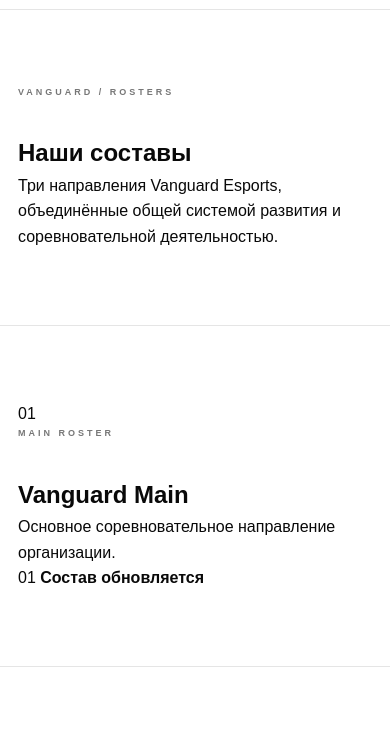
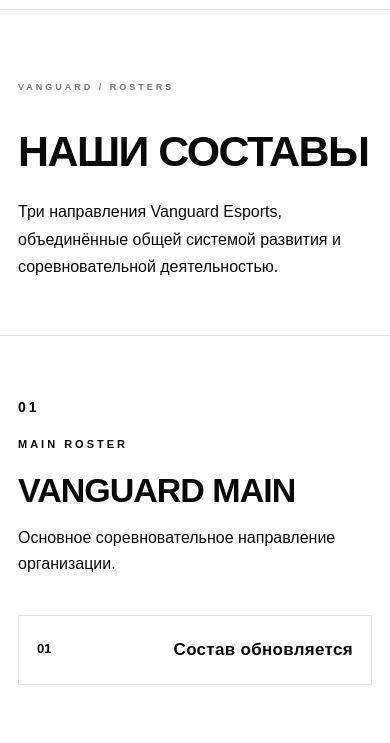
Before and after one commit to vanguardesports/vanguard-esports, a plain HTML site: page teams.html in a window 390 px wide. Shown: the part 62-805 px from the top of the page. Drawn offline with Linux system fonts and the light colour scheme.

Commit message:
style.css

```diff
--- a/style.css
+++ b/style.css
@@ -843,3 +843,150 @@ button {
     font-size: 37px;
   }
 }
+
+/* =====================================
+   ROSTERS PAGE
+   ===================================== */
+
+.page-intro {
+    padding: 100px 0 80px;
+    border-bottom: 1px solid var(--border);
+}
+
+.page-title {
+    max-width: 900px;
+    font-size: clamp(42px, 7vw, 76px);
+    line-height: 1.05;
+    font-weight: 900;
+    letter-spacing: -3px;
+    text-transform: uppercase;
+}
+
+.page-description {
+    max-width: 650px;
+    margin-top: 24px;
+    color: var(--text-soft);
+    font-size: 18px;
+    line-height: 1.7;
+}
+
+.roster-section {
+    padding: 85px 0;
+    border-bottom: 1px solid var(--border);
+}
+
+.roster-section:nth-of-type(odd) {
+    background: var(--bg-soft);
+}
+
+.roster-heading {
+    margin-bottom: 38px;
+}
+
+.roster-number {
+    display: block;
+    margin-bottom: 12px;
+    color: var(--text-light);
+    font-size: 14px;
+    font-weight: 700;
+    letter-spacing: 3px;
+}
+
+.roster-heading .section-label {
+    display: inline-block;
+    margin-bottom: 18px;
+    color: var(--text-soft);
+    font-size: 11px;
+    font-weight: 800;
+    letter-spacing: 3px;
+    text-transform: uppercase;
+}
+
+.roster-heading h2 {
+    font-size: clamp(32px, 5vw, 54px);
+    line-height: 1.1;
+    font-weight: 900;
+    letter-spacing: -1.5px;
+    text-transform: uppercase;
+}
+
+.roster-heading p {
+    max-width: 600px;
+    margin-top: 16px;
+    color: var(--text-soft);
+    font-size: 16px;
+}
+
+.roster-list {
+    display: grid;
+    grid-template-columns: repeat(2, minmax(0, 1fr));
+    gap: 12px;
+}
+
+.roster-player {
+    min-height: 82px;
+    padding: 22px 26px;
+    display: flex;
+    align-items: center;
+    justify-content: space-between;
+    gap: 16px;
+    background: var(--white);
+    border: 1px solid var(--border);
+    transition: var(--transition);
+}
+
+.roster-player:hover {
+    border-color: var(--black);
+    transform: translateY(-2px);
+}
+
+.roster-player span {
+    color: var(--text-light);
+    font-size: 13px;
+    font-weight: 700;
+}
+
+.roster-player strong {
+    font-size: 19px;
+    font-weight: 800;
+    letter-spacing: 0.3px;
+}
+
+@media (max-width: 760px) {
+    .page-intro {
+        padding: 70px 0 55px;
+    }
+
+    .page-title {
+        font-size: clamp(36px, 11vw, 54px);
+        letter-spacing: -1.5px;
+        overflow-wrap: anywhere;
+    }
+
+    .page-description {
+        font-size: 16px;
+    }
+
+    .roster-section {
+        padding: 60px 0;
+    }
+
+    .roster-heading h2 {
+        font-size: 34px;
+        letter-spacing: -1px;
+    }
+
+    .roster-list {
+        grid-template-columns: 1fr;
+        gap: 10px;
+    }
+
+    .roster-player {
+        min-height: 70px;
+        padding: 18px;
+    }
+
+    .roster-player strong {
+        font-size: 17px;
+    }
+}
```
